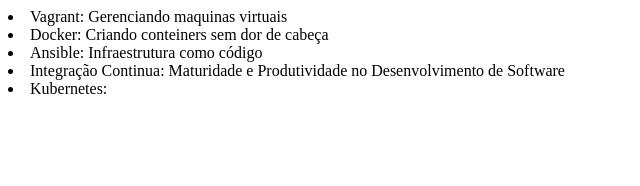
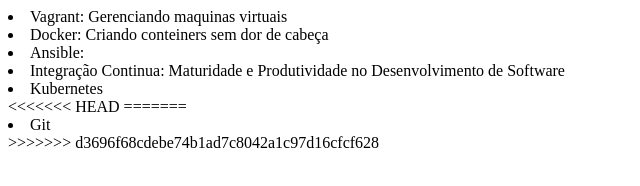
Before and after one commit to AlessandroPeixotoRibeiroJr/AulasGitAlura, a plain HTML site: page index.html in a window 1280 px wide. Shown: the whole page, without its empty margins (0-640 px from the left). Drawn offline with Linux system fonts and the light colour scheme.

Commit message:
Revert "alterado Ansible"
This reverts commit 35695e6f6de39daf5c2ff4ea921ff813a5a5a6f3.

```diff
--- a/index.html
+++ b/index.html
@@ -11,8 +11,12 @@
 	<body>
 		<li>Vagrant: Gerenciando maquinas virtuais</li>
 		<li>Docker: Criando conteiners sem dor de cabeça</li>
-		<li>Ansible: Infraestrutura como código  </li>
+		<li>Ansible: </li>
 		<li>Integração Continua: Maturidade e Produtividade no Desenvolvimento de Software</li>
-		<li>Kubernetes: </li>
+		<li>Kubernetes</li>
+<<<<<<< HEAD
+=======
+		<li>Git</li>
+>>>>>>> d3696f68cdebe74b1ad7c8042a1c97d16cfcf628
 	</body>
 </html>
```
